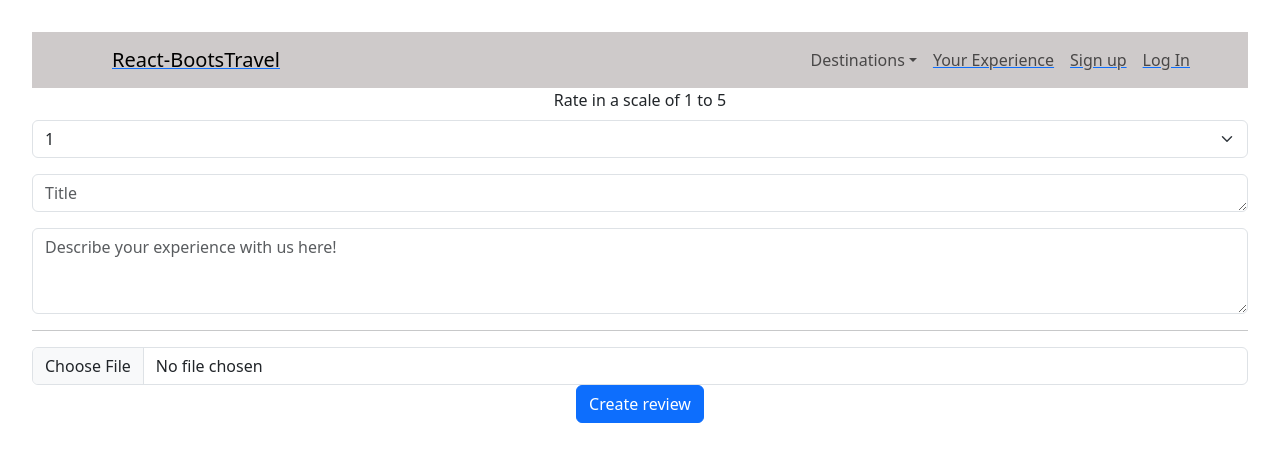
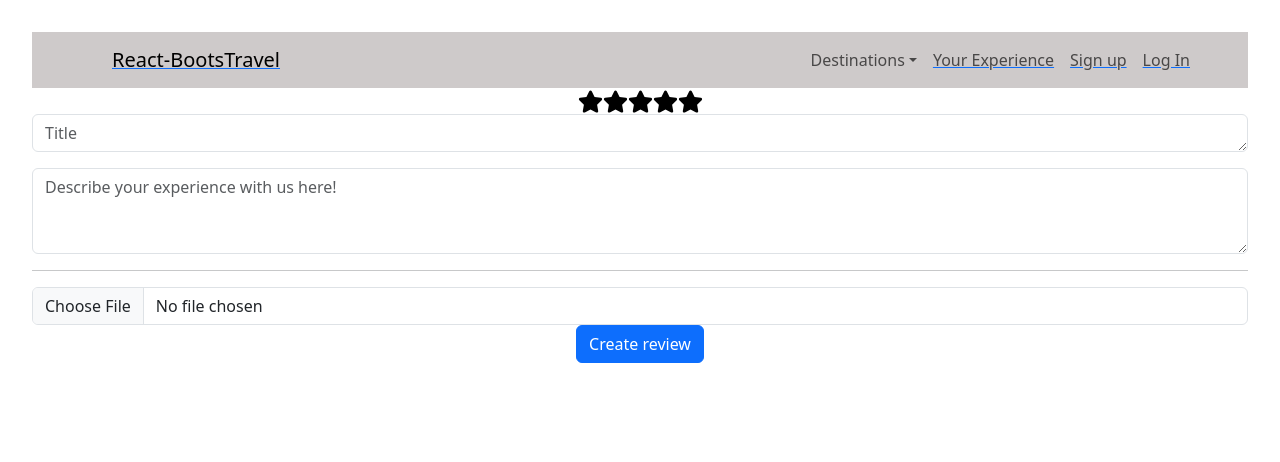
Before and after one commit to VeronicaVez/mavetravels-client, a React (Vite) app: page /reviews/new-review in a window 1280 px wide. Shown: the top 462 px of the page. Built offline with nearby package versions, Linux system fonts and the light colour scheme.

Commit message:
reviews in progress

```diff
--- a/package.json
+++ b/package.json
@@ -17,6 +17,7 @@
     "react": "^18.2.0",
     "react-bootstrap": "^2.10.1",
     "react-dom": "^18.2.0",
+    "react-icons": "^5.0.1",
     "react-router-dom": "^6.22.2"
   },
   "devDependencies": {
--- a/src/Routes/AppRoutes.jsx
+++ b/src/Routes/AppRoutes.jsx
@@ -27,7 +27,7 @@ const AppRoutes = () => {
             <Route path="/travels" element={<TravelsPage />} />
             <Route path="/themes" element={<ThemesPage />} />
             <Route path="/reviews" element={<ReviewsPage />} />
-            <Route path="/reviews/:reviewsId" element={< SpecificReviewPage />} />
+            <Route path="/reviews/:reviewId" element={< SpecificReviewPage />} />
             <Route path="/travels/:travelId" element={<TravelDetailsPage />} />
 
             <Route path="/signup" element={<SignUpPage />} />
--- /dev/null
+++ b/src/components/NewReviewForm/NewReviewForm.css
@@ -0,0 +1,7 @@
+input[type=radio]{
+    display:none;
+}
+
+.star{
+    cursor:pointer;
+}
--- a/src/components/NewReviewForm/NewReviewForm.jsx
+++ b/src/components/NewReviewForm/NewReviewForm.jsx
@@ -5,6 +5,9 @@ import { Form, Button, Row, Col } from "react-bootstrap"
 import uploadServices from "../../services/upload.services"
 import { useNavigate } from "react-router-dom"
 import ReviewsServices from "../../services/reviews.services"
+import "./NewReviewForm.css"
+
+import { FaStar } from "react-icons/fa"
 
 const API_BASE_URL = "http://localhost:5005"
 
@@ -15,8 +18,14 @@ const NewReviewForm = () => {
         title: "",
         description: "",
         rating: "",
-        userId: "",
-        travelId: ""
+        user: {
+            "Id": "",
+            "username": ""
+        },
+        travel: {
+            "Id": "",
+            "destination": ""
+        },
     })
 
     const navigate = useNavigate()
@@ -25,17 +34,11 @@ const NewReviewForm = () => {
 
     const handleFormSubmit = (e) => {
 
-         e.preventDefault()
+        e.preventDefault()
 
-        const { user, title, description, rating, source, travel } = newReview
-        const requestBody = { user, title, description, rating, source, travel }
-
-        useEffect(() => getAllReviews(), [])
-
-        const getAllReviews = () =>
-        ReviewsServices
-            .getAllReviews()
-            .then(() => navigate(`/reviews`))
+        axios
+            .post(`${API_BASE_URL}/api/reviews`, newReview)
+            .then(() => navigate('/reviews'))
             .catch(err => console.log(err))
     }
 
@@ -43,7 +46,7 @@ const NewReviewForm = () => {
         const { value, name } = e.target
         setNewReview((prevState) => ({
             ...prevState,
-                [name]: value,
+                [name]: name === 'rating' ? parseInt(value, 10) : value,
             }))
     }
 
@@ -66,22 +69,31 @@ const NewReviewForm = () => {
             })
     }
 
+    const [rating, setRating] = useState(null)
+    const [hover, setHover] = useState(null)
+
     return (
         <Form onSubmit={handleFormSubmit}>
-            <Form.Group className="mb-3" controlId="exampleForm.ControlInput1">
-                <Form.Label>Rate in a scale of 1 to 5</Form.Label>
-                <Form.Select
-                    type='number'
-                    value={newReview.rating}
-                    onChange={handleChangeReview}
-                    name={'rating'}>
-                    <option>1</option>
-                    <option>2</option>
-                    <option>3</option>
-                    <option>4</option>
-                    <option>5</option>
-                </Form.Select>
-            </Form.Group>
+            {[...Array(5)].map((star, index) => {
+                const currentRating = index + 1
+                return (
+                    <label>
+                    <input
+                            type='radio'
+                            name='rating'
+                            value={currentRating}
+                            onClick={() => setRating(currentRating)}
+                    />
+                        <FaStar
+                            className="star"
+                            size={25}
+                            color={currentRating <= (hover || rating) ? "#F5DD61" : "#000000"}
+                            onMouseEnter={() =>setHover(currentRating)}
+                            onMouseLeave={() => setHover(null)}
+                            />
+                        </label>
+                )
+            })}
             <Form.Group className="mb-3" controlId="exampleForm.ControlTextarea1">
                 <Form.Control
                     as="textarea"
--- /dev/null
+++ b/src/components/ReviewsCard/ReviewsCard.css
@@ -0,0 +1,32 @@
+.ReviewsCard:first-child {
+    margin-bottom: 20px;
+    font-size: 1.2em;
+}
+
+.ReviewsCard .card-img-left {
+    padding: 10px;
+}
+
+.ReviewsCard .card-body {
+    flex-direction: column;
+    display: flex;
+    color: #FAA300;
+    padding: 10px;
+}
+
+.LinkStyle {
+    text-decoration: none;
+    color: #F4538A;
+}
+
+.ReviewsCard .card-text {
+    font-style: italic;
+}
+
+.ReviewsCard .card-title {
+    font-size: 2em;
+}
+
+.ReviewsCard .btn-close {
+    align-self: flex-end;
+}
--- a/src/components/ReviewsCard/ReviewsCard.jsx
+++ b/src/components/ReviewsCard/ReviewsCard.jsx
@@ -1,37 +1,28 @@
 import React, { useEffect } from "react"
 import { Card, CloseButton } from 'react-bootstrap'
 import reviewsServices from "../../services/reviews.services"
+import { Link } from "react-router-dom"
+import "./../../components/ReviewsCard/ReviewsCard.css"
+import { FaStar } from "react-icons/fa"
 
 
-function ReviewsCard({ id, userId, title, description, rating, source, travelId, reviews, setReviews }) {
-
-      useEffect(() => deleteReview(), [])
-
-      const deleteReview = (id) => {
-        reviewsServices
-            .deleteReview()
-            .then(() => {
-                const filteredReviews = reviews.filter(elm => elm.id !== id);
-                setReviews(filteredReviews)
-            })
-            .catch(err => console.log(err))
-    }
+function ReviewsCard({ id, user, title, description, rating, source, travel, reviews, setReviews, deleteReview}) {
 
   return (
-    <div className="ReviewsCard">
-    <Card style={{ width: '18rem' }}>
-      <Card.Img variant="left" src={source} />
+    <article className="ReviewsCard">
+    <Card>
+      <Card.Img src={source} />
       <CloseButton className="btn-close" onClick={() => { deleteReview(id) }} />
-      <Card.Body>
-        <Card.Title>{title}</Card.Title>
-          <Card.Subtitle>{userId} - {travelId}</Card.Subtitle>
+        <Card.Body>
+          <Card.Text>The rating is {rating}</Card.Text>
+        <Link className="LinkStyle" to={`/reviews/${id}`}><Card.Title>{title}</Card.Title></Link>
+          <Card.Subtitle>{user} - {travel}</Card.Subtitle>
             <Card.Text>
-            {rating}
             {description}
         </Card.Text>
       </Card.Body>
       </Card>
-      </div>
+      </article>
   )
 }
 
--- a/src/components/ReviewsList/ReviewsList.jsx
+++ b/src/components/ReviewsList/ReviewsList.jsx
@@ -1,29 +1,38 @@
-import axios from "axios"
 import React, { useEffect, useState } from "react"
 import { Row, Col } from "react-bootstrap"
 import ReviewsCard from "./../ReviewsCard/ReviewsCard"
-
-const API_BASE_URL = "http://localhost:5005"
+import reviewsServices from "../../services/reviews.services"
 
 const ReviewsList = () => {
 
     const [reviews, setReviews] = useState([])
 
-    useEffect(() => loadReviews(), [])
+    useEffect(() => getAllReviews(), [])
 
-    const loadReviews = () => {
-        axios
-            .get(`${API_BASE_URL}/api/reviews`)
+    const getAllReviews = () => {
+        reviewsServices
+            .getAllReviews()
             .then(({ data }) => setReviews(data))
             .catch(err => console.log(err))
     }
+
+    const deleteReview = (id) => {
+        reviewsServices
+            .deleteReview()
+            .then(() => {
+                const filteredReviews = reviews.filter(elm => elm.id !== id);
+                setReviews(filteredReviews)
+            })
+            .catch(err => console.log(err))
+    }
+
     return (
         <div className="ReviewsList">
                 <Row>
                     {
                     reviews.map((review)=>(
                         <Col key={review.id} md={4}>
-                        <ReviewsCard {...review} />
+                            <ReviewsCard {...review} deleteReview={deleteReview} />
                         </Col>
                         ))
                     }
--- a/src/pages/SpecificReviewPage/SpecificReviewPage.jsx
+++ b/src/pages/SpecificReviewPage/SpecificReviewPage.jsx
@@ -14,7 +14,7 @@ const SpecificReviewPage = () => {
 
     useEffect(() => {
         getReview()
-    }, [reviewId])
+        }, [reviewId])
 
     const getReview = () => {
         ReviewsServices
@@ -23,13 +23,14 @@ const SpecificReviewPage = () => {
             .catch(err => console.error(err))
     }
 
-
     return (
         <Container className="SpecificReviewPage">
             <h1> {review.title}</h1>
+            <h2>{review.user} - {review.travel}</h2>
             <Row>
                 <Col>
                     <Card>
+                        <img src={review.source} alt="user-photos"/>
                         <Card.Body>Description: {review.description} </Card.Body>
                     </Card>
                 </Col>
--- a/src/services/reviews.services.js
+++ b/src/services/reviews.services.js
@@ -12,12 +12,12 @@ class ReviewsServices {
         return this.axiosApi.get(`/api/reviews`)
     }
 
-    getReview() {
-        return this.axiosApi.get(`/api/reviews/reviewId`)
+    getReview(reviewId) {
+        return this.axiosApi.get(`/api/reviews/${reviewId}`)
     }
 
-    deleteReview = () => {
-        return this.axiosApi.delete(`/api/reviews/reviewId`)
+    deleteReview(reviewId) {
+        return this.axiosApi.delete(`/reviews/${reviewId}`)
     }
 
 }
--- a/src/services/upload.services.js
+++ b/src/services/upload.services.js
@@ -14,4 +14,6 @@ class UploadServices {
     }
 }
 
-export default new UploadServices()
+const uploadServices = new UploadServices()
+
+export default uploadServices
```
Also changed, not shown: 1 other file (tests, documents, lock files or other folders).
